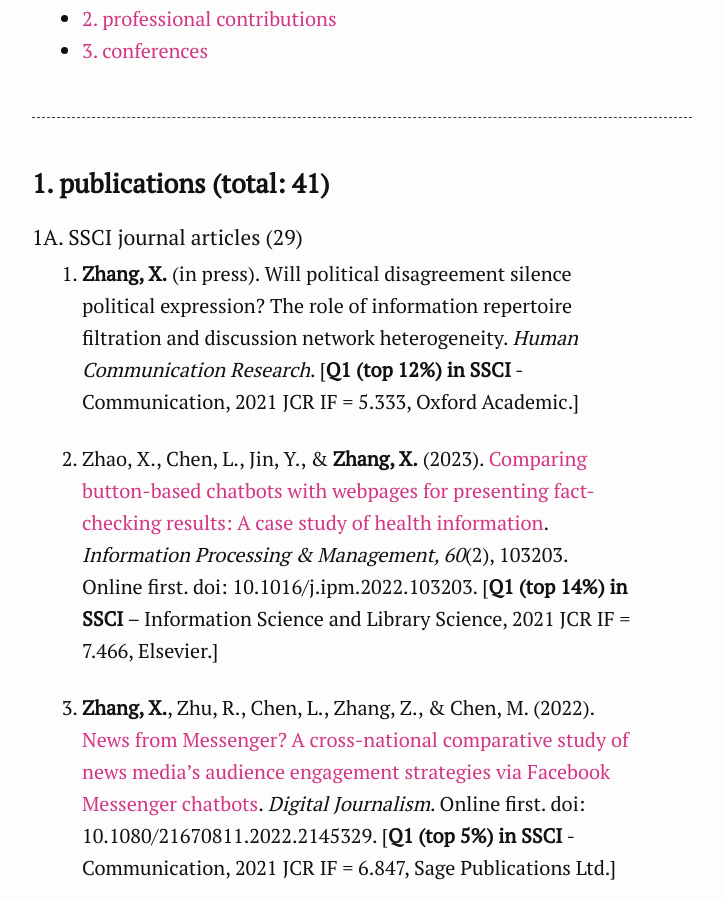
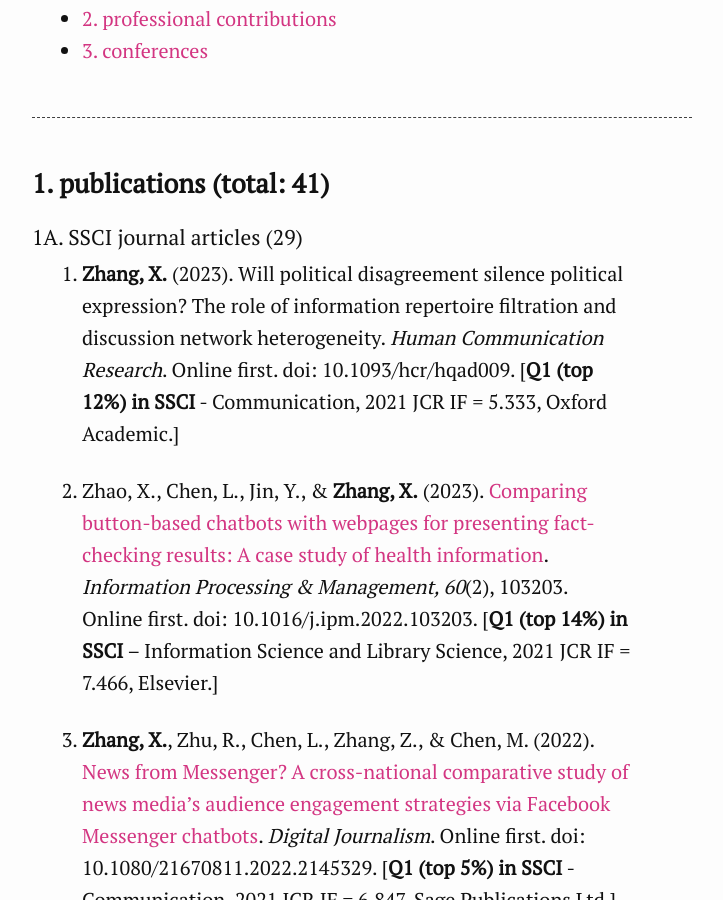
Before and after one commit to xzzhang2/xzzhang2.github.io, a Jekyll site: the page built from pages/pubs.md, in a window 1280 px wide and 900 px high, scrolled down 707 px. Shown: the whole window, without its empty margins (308-1031 px from the left). Built offline with Jekyll 4.4.1, drawn with Linux system fonts in a browser that asks for light colours.

Commit message:
updating the publication list

```diff
--- a/pages/pubs.md
+++ b/pages/pubs.md
@@ -23,7 +23,7 @@ My research areas include political communication, digital journalism, digital p
 
 #### 1A. SSCI journal articles (29)
 
-1. **Zhang, X.** (in press). Will political disagreement silence political expression? The role of information repertoire filtration and discussion network heterogeneity. *Human Communication Research*. [**Q1 (top 12%) in SSCI** - Communication, 2021 JCR IF = 5.333, Oxford Academic.]
+1. **Zhang, X.** (2023). Will political disagreement silence political expression? The role of information repertoire filtration and discussion network heterogeneity. *Human Communication Research*. Online first. doi: 10.1093/hcr/hqad009. [**Q1 (top 12%) in SSCI** - Communication, 2021 JCR IF = 5.333, Oxford Academic.]
 
 2. Zhao, X., Chen, L., Jin, Y., & **Zhang, X.** (2023). [Comparing button-based chatbots with webpages for presenting fact-checking results: A case study of health information](https://www.sciencedirect.com/science/article/abs/pii/S0306457322003041). *Information Processing & Management, 60*(2), 103203. Online first. doi: 10.1016/j.ipm.2022.103203. [**Q1 (top 14%) in SSCI** – Information Science and Library Science, 2021 JCR IF = 7.466, Elsevier.]
 
```
